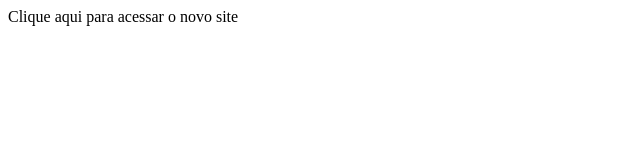
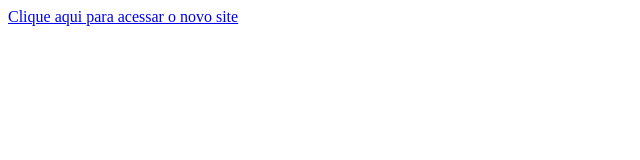
Before and after one commit to vitorscoelho/redirecionamento_site_ketllyn, a plain HTML site: page index.html in a window 1280 px wide. Shown: the whole page, without its empty margins (0-640 px from the left). Drawn offline with Linux system fonts and the light colour scheme.

Commit message:
Update index.html

```diff
--- a/index.html
+++ b/index.html
@@ -6,6 +6,6 @@
   <title>Teste</title>
 </head>
 <body>
-  <a src="https://www.kettlyfernandes.com.br">Clique aqui para acessar o novo site</a>
+  <a href="https://www.kettlyfernandes.com.br">Clique aqui para acessar o novo site</a>
 </body>
 </html>
```
